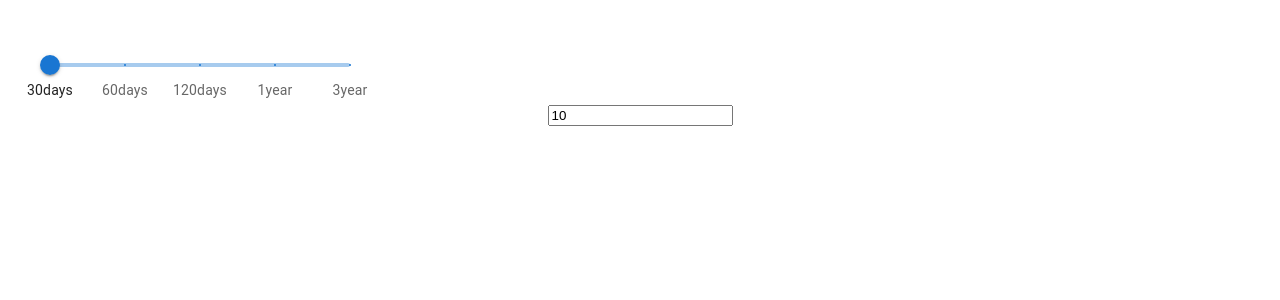
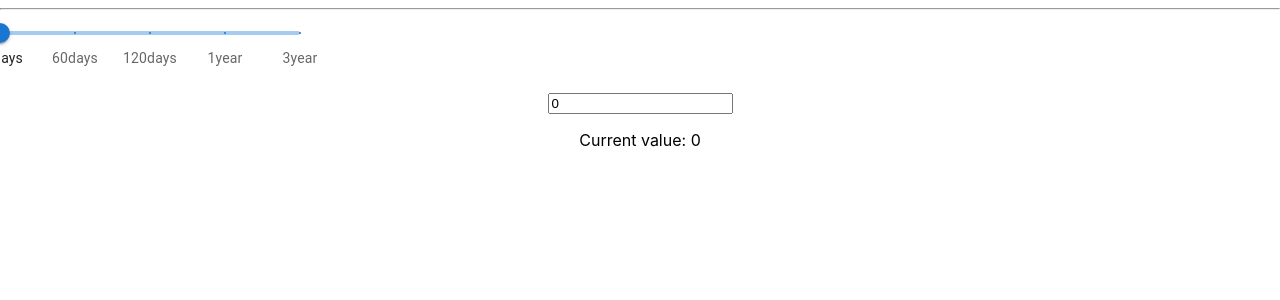
Before and after one commit to ishu-knit/dayslider, a React (Create React App) app: page / in a window 1280 px wide. Shown: the top 300 px of the page. Built offline with nearby package versions, Linux system fonts and the light colour scheme.

Commit message:
initial commit

```diff
--- a/package.json
+++ b/package.json
@@ -1,5 +1,6 @@
 {
   "name": "dayslider",
+  "homepage": "https://ishu-knit.github.io/dayslider",
   "version": "0.1.0",
   "private": true,
   "dependencies": {
@@ -10,12 +11,15 @@
     "@testing-library/jest-dom": "^5.17.0",
     "@testing-library/react": "^13.4.0",
     "@testing-library/user-event": "^13.5.0",
+    "gh-pages": "^6.0.0",
     "react": "^18.2.0",
     "react-dom": "^18.2.0",
     "react-scripts": "5.0.1",
     "web-vitals": "^2.1.4"
   },
   "scripts": {
+    "predeploy": "npm run build",
+    "deploy": "gh-pages -d build",
     "start": "react-scripts start",
     "build": "react-scripts build",
     "test": "react-scripts test",
--- a/src/App.js
+++ b/src/App.js
@@ -1,7 +1,7 @@
 import { useState } from 'react';
 import './App.css';
-import Dslider from './Dslider';
-
+// import Dslider from './Dslider';
+import YourComponent from './try1';
 
  function App() {
 
@@ -10,9 +10,10 @@ import Dslider from './Dslider';
   return (
     <div className="App">
 
-      <Dslider />
-
-
+      {/* <Dslider /> */}
+<hr>
+</hr>
+<YourComponent />
     </div>
   );
 }
--- a/src/Dslider.js
+++ b/src/Dslider.js
@@ -22,10 +22,12 @@ const marks = [
     label:"1year",
   },
 
+
   {
     value: 100,
     label: '3year',
   },
+
 
 ];
 
@@ -34,21 +36,99 @@ const marks = [
 
 export default function Dslider() {
 
-  const [x, setX] = useState(10);
+//   const [x, setX] = useState(10);
+const [days, setDays] = useState(30);
+// const [slider, setSlider] = useState(0);
 
-function set(p) {
-  return (
-    setX(parseInt(p.target.value))
-  )
+
+
+// function set(e) {
+
+//   let mx = 100
+//   let mn = 0
+
+//   let ad = 0
+
+
+//   if (e.target.value === 30) {
+//     setSlider(0)
+//     return
+//   }
+
+//   if (e.target.value === 60) {
+// setSlider(60)
+// return
+//   }
+
+//   // 30-60
+
+//     else if (e.target.value > 30 && e.target.value<60) {
+//        ad = 0
+//        mx = 60
+//        mn = 30
+
+
+
+//     }
+//   // 60-120
+//     else if (e.target.value > 60 && e.target.value<=120) {
+
+//        ad = 25
+//        mn = 60
+//        mx = 120
+
+//     }
+//     // 120-1
+//     else if (e.target.value > 120 && e.target.value<=365) {
+//        ad = 50
+//        mn = 120
+//        mx = 365
+
+//     }
+
+//     // 1-3
+//     else if (e.target.value > 365 && e.target.value<=365*3) {
+//        ad = 75
+//        mn = 365
+//        mx = 365*3
+
+//     }
+
+
+
+
+//    const sol =ad+ (25*(e.target.value - mn)) / (mx - mn)
+//    let num = parseInt(sol)
+
+//    console.log(e.target.value)
+
+
+// setSlider(num)
+//    return (e.target.value)
+
+//   }
+
+
+
+// function setinput(e) {
+
+// //  console.log(sol)
+//     setX(e.target.value)
+// }
+
+
+function valuetext(value) {
+setDays(value)
+  return `${value}°C`;
 }
 
 
 
-function setinput(e) {
+const changeslider = (e) => {
 
-  setX(e.target.value)
+  setDays(e.target.value)
+  console.log(e.target.value)
 }
-
 
     return (
 
@@ -56,18 +136,18 @@ function setinput(e) {
     <Box sx={{ width: 300 }}>
       <Slider
         aria-label="Custom marks"
-        // getAriaValueText={valuetext}
-        // valueLabelDisplay="auto"
+        getAriaValueText={valuetext}
+        valueLabelDisplay="auto"
         // step={10}
+        // value={90}
         marks={marks}
+
         min={20}
 
-        onChange={(e)=> setinput(e)}
-        value={x}
       />
     </Box>
-<input type="number" value={x} onChange={(o)=>{set(o)}}/>
-{console.log(marks)}
+<input type="number"  value={days} onChange={changeslider}/>
+<div>days :- {days}</div>
 </div>
   );
 }
--- /dev/null
+++ b/src/try1.js
@@ -0,0 +1,167 @@
+import React, { useState , useEffect } from 'react';
+import Box from '@mui/material/Box';
+import Slider from '@mui/material/Slider';
+
+
+
+const marks = [
+  {
+    value: 20,
+    label: '30days',
+  },
+  {
+    value: 40,
+    label: '60days',
+  },
+  {
+    value: 60,
+    label: '120days',
+  },
+
+  {
+    value:80,
+    label:"1year",
+  },
+
+
+  {
+    value: 100,
+    label: '3year',
+  },
+
+
+];
+
+
+
+
+function YourComponent() {
+  // Step 1: Create state variables
+  const [rangeValue, setRangeValue] = useState(0); // Set the initial value for the range
+  const [textValue, setTextValue] = useState('');
+const [num, setNum] = useState(0)
+
+  // Step 3: Create e handler functions
+  const handleRangeChange = (event) => {
+    // Step 3: Update the state variable for the range input
+    setRangeValue(event.target.value);
+  };
+
+
+
+useEffect(() => {
+console.log("TextValue:- ",textValue,"RangeValue:-",rangeValue,"num:- ",num)
+}, [textValue,rangeValue]);
+  const handleTextChange = (e) => {
+
+
+
+
+    // start
+
+  let mx = 100
+  let mn = 0
+
+  let ad = 0
+
+
+  // 30-60
+
+    if (e.target.value > 30 && e.target.value<60) {
+       ad = 0
+       mx = 60
+       mn = 30
+
+
+
+    }
+  // 60-120
+    else if (e.target.value > 60 && e.target.value<=120) {
+
+       ad = 25
+       mn = 60
+       mx = 120
+
+    }
+    // 120-1
+    else if (e.target.value > 120 && e.target.value<=365) {
+       ad = 50
+       mn = 120
+       mx = 365
+
+    }
+
+    // 1-3
+    else if (e.target.value > 365 && e.target.value<=365*3) {
+       ad = 75
+       mn = 365
+       mx = 365*3
+
+    }
+
+
+
+
+   const sol =ad+ (25*(e.target.value - mn)) / (mx - mn)
+   setNum(parseInt(sol))
+  // console.log("e:- ",e.target.value)
+
+    // end
+
+
+setTextValue(num)
+// console.log("num:- ",num)
+// console.log("range:- ",rangeValue)
+
+    // Optionally, you can update the range input based on the text input
+    const parsedValue = parseInt(e.target.value, 10);
+    if (!isNaN(parsedValue)) {
+        // console.log(parsedValue)
+      setRangeValue(parsedValue);
+    }
+    else{
+      // console.log("asdad",parsedValue)
+        setRangeValue(0)
+    }
+  };
+
+
+
+
+  return (
+    <div>
+
+
+
+<Box sx={{ width: 300 }}>
+      <Slider
+        aria-label="Custom marks"
+        value={rangeValue}
+        onChange={handleRangeChange}
+        valueLabelDisplay="auto"
+        // step={10}
+        // value={90}
+        marks={marks}
+
+        min={20}
+        max={100}
+
+      />
+    </Box>
+
+      <br />
+
+      <input
+        type="text"
+        value={rangeValue}
+        onChange={handleTextChange}
+        placeholder="Enter a value"
+      />
+
+      <p>Current value: {rangeValue}</p>
+    </div>
+  );
+}
+
+
+export default YourComponent;
```
Also changed, not shown: 1 other file (tests, documents, lock files or other folders).
